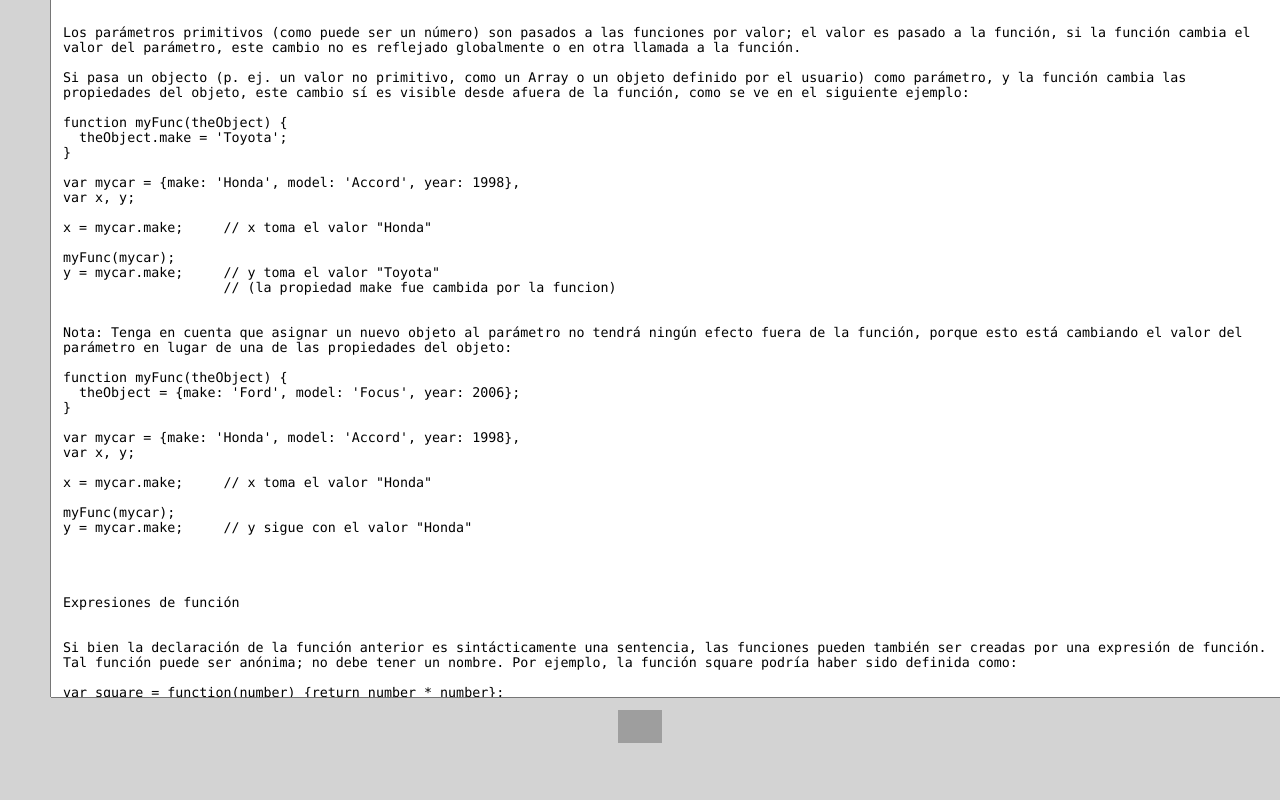
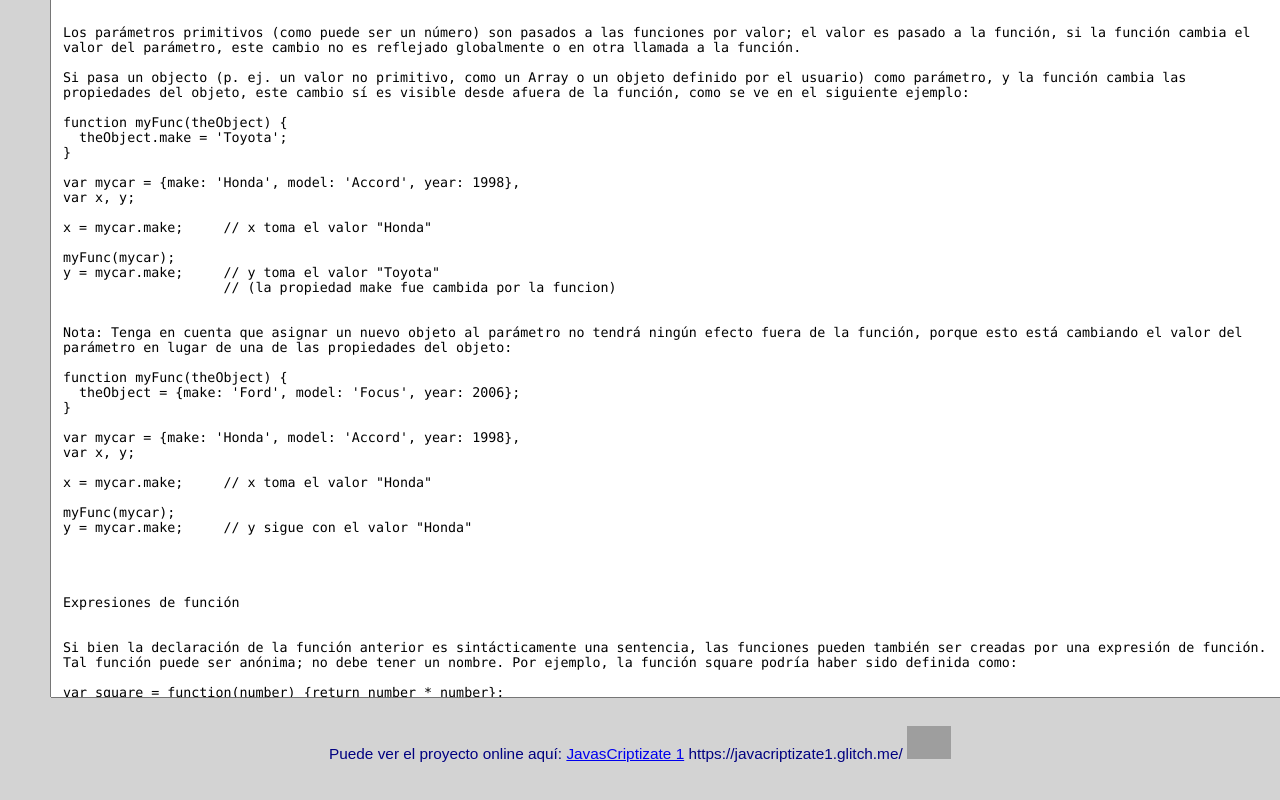
Before and after one commit to rafaelandresmessina/javascript-edit, a plain HTML site: page index.html in a window 1280 px wide. Shown: the part 4422-5222 px from the top of the page. Drawn offline with Linux system fonts and the light colour scheme; grey boxes are pictures that could not be loaded; a script that the page names is missing.

Commit message:
Update index.html

```diff
--- a/index.html
+++ b/index.html
@@ -551,6 +551,9 @@ Uno de éstos, el método apply(), se puede utilizar para lograr este objetivo.
 
 </textarea>
 
+<p> Puede ver el proyecto online aquí: <a href="https://javacriptizate1.glitch.me/">JavasCriptizate 1</a>
+  https://javacriptizate1.glitch.me/
+
   <!-- Remix Button -->
 <a href="https://glitch.com/edit/?utm_content=project_vast-calcium&utm_source=remix_this&utm_medium=button&utm_campaign=glitchButton#!/remix/vast-calcium">
   <img src="https://cdn.glitch.com/2bdfb3f8-05ef-4035-a06e-2043962a3a13%2Fremix%402x.png?1513093958726" alt="remix this" height="33">
```
